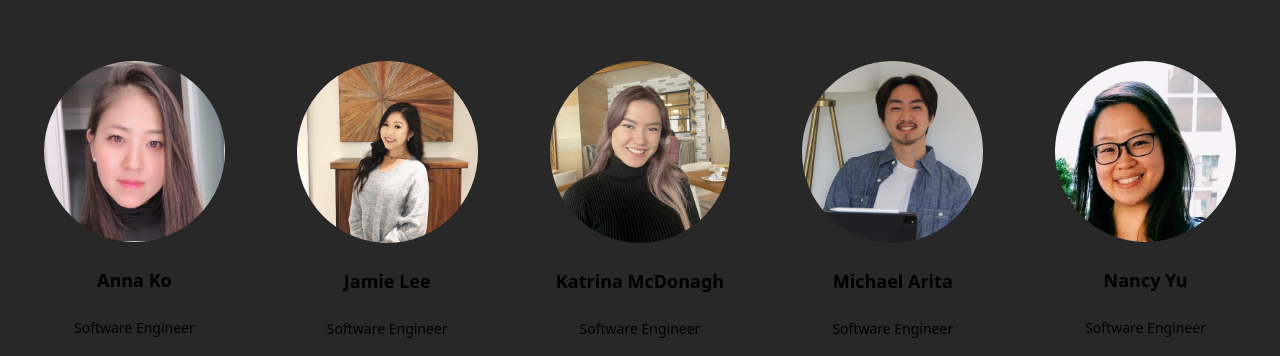
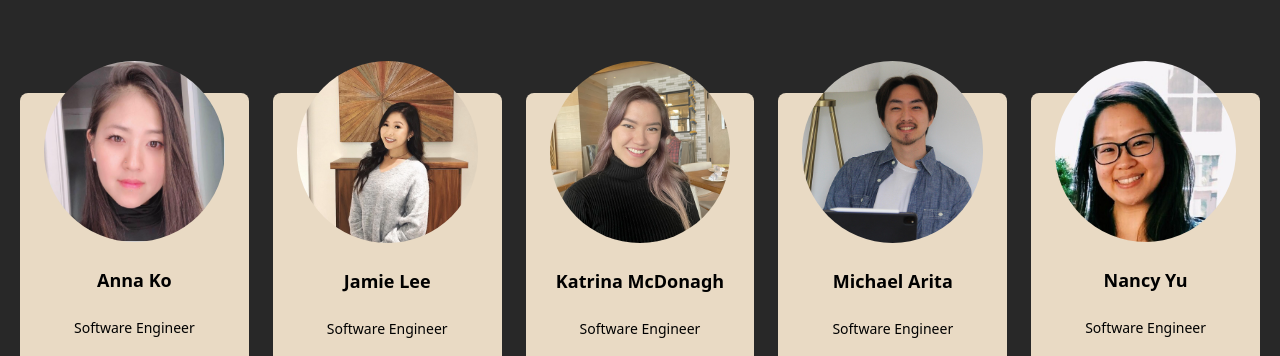
Before and after one commit to annako-io/getreaper, a website: page index.html in a window 1280 px wide. Shown: the part 2647-3003 px from the top of the page. Drawn offline with Linux system fonts and the light colour scheme.

Commit message:
revert color glitch and clean comments

```diff
--- a/index.html
+++ b/index.html
@@ -22,7 +22,6 @@
 
       <!-- Menu Items -->
       <div class="hidden space-x-6 text-aLightGrey md:flex">
-        <!-- COLOR CHANGE -->
         <a href="#features" class="hover:text-darkGrayishBlue">Demo</a>
         <a href="#team" class="hover:text-darkGrayishBlue">Team</a>
         <a href="https://github.com/oslabs-beta/ReaPer" class="hover:text-darkGrayishBlue">GitHub</a>
@@ -46,7 +45,7 @@
     <!-- Mobile Menu -->
     <div class="bg-opacity-50 md:hidden">
       <div id="menu"
-        class="absolute flex-col items-center self-end py-8 mt-10 space-y-6 font-bold bg-white sm:w-auto sm:self-center left-6 right-6 drop-shadow-md">
+        class="absolute flex-col items-center hidden self-end py-8 mt-10 space-y-6 font-bold bg-white sm:w-auto sm:self-center left-6 right-6 drop-shadow-md">
         <a href="#features">Demo</a>
         <a href="#team">Team</a>
         <a href="https://github.com/oslabs-beta/ReaPer">GitHub</a>
@@ -69,7 +68,6 @@
         <p class="max-w-sm text-center text-darkGrayishBlue md:text-left">Improve your React application's performance.
         </p>
         <div class="flex justify-center md:justify-start">
-          <!-- COLOR CHANGE -->
           <a href="#" class="p-3 px-6 pt-2 text-white bg-brightRed rounded-full baseline hover:bg-brightRedLight">Get
             Started</a>
         </div>
@@ -94,7 +92,8 @@
               Demo
             </h2>
             <p class="max-w-sm text-center text-darkGrayishBlue md:text-left">
-            With ReaPer, developers can start and end a session to record render event data to see a dashboard of render
+              With ReaPer, developers can start and end a session to record render event data to see a dashboard of
+              render
               data details and information on how the virtual DOM and each component's performance changes during a
               session.
             </p>
@@ -125,7 +124,6 @@
           <!-- List Item 1 -->
           <div class="flex flex-col space-y-3 md:space-y-0 md:space-x-6 md:flex-row">
             <!-- Heading -->
-          <!-- COLOR CHANGE X3 -->
             <div class="rounded-l-full bg-brightRedSupLight md:bg-transparent">
               <div class="flex items-center space-x-2">
                 <div class="px-4 py-2 text-white rounded-full md:py-1 bg-brightRed">
@@ -151,7 +149,6 @@
           <!-- List Item 2 -->
           <div class="flex flex-col space-y-3 md:space-y-0 md:space-x-6 md:flex-row">
             <!-- Heading -->
-          <!-- COLOR CHANGE X3 -->
             <div class="rounded-l-full bg-brightRedSupLight md:bg-transparent">
               <div class="flex items-center space-x-2">
                 <div class="px-4 py-2 text-white rounded-full md:py-1 bg-brightRed">
@@ -177,7 +174,6 @@
           <!-- List Item 3 -->
           <div class="flex flex-col space-y-3 md:space-y-0 md:space-x-6 md:flex-row">
             <!-- Heading -->
-          <!-- COLOR CHANGE X3 -->
             <div class="rounded-l-full bg-brightRedSupLight md:bg-transparent">
               <div class="flex items-center space-x-2">
                 <div class="px-4 py-2 text-white rounded-full md:py-1 bg-brightRed">
@@ -204,7 +200,6 @@
           <!-- List Item 4 -->
           <div class="flex flex-col space-y-3 md:space-y-0 md:space-x-6 md:flex-row">
             <!-- Heading -->
-          <!-- COLOR CHANGE X3 -->
             <div class="rounded-l-full bg-brightRedSupLight md:bg-transparent">
               <div class="flex items-center space-x-2">
                 <div class="px-4 py-2 text-white rounded-full md:py-1 bg-brightRed">
@@ -231,7 +226,6 @@
           <!-- List Item 5 -->
           <div class="flex flex-col space-y-3 md:space-y-0 md:space-x-6 md:flex-row">
             <!-- Heading -->
-          <!-- COLOR CHANGE X3 -->
             <div class="rounded-l-full bg-brightRedSupLight md:bg-transparent">
               <div class="flex items-center space-x-2">
                 <div class="px-4 py-2 text-white rounded-full md:py-1 bg-brightRed">
@@ -267,8 +261,8 @@
       </h2>
       <!-- Team Members Container -->
       <div class="flex flex-col mt-24 md:flex-row md:space-x-6">
-        <!-- Team Member 1 - COLOR CHANGE x2 -->
-        <div class="flex flex-col items-center p-6 space-y-6 rounded-lg bg-beige md: w-1/5">
+        <!-- Team Member 1 -->
+        <div class="flex flex-col items-center p-6 space-y-6 rounded-lg bg-beigeForTeam md: w-1/5">
           <img src="./img/t-anna.png" class="w-35 -mt-14 rounded-full" alt="">
           <h5 class="text-lg font-bold">Anna Ko</h5>
           <p class="text-sm text-darkerGrey">Software Engineer</p>
@@ -283,7 +277,7 @@
         </div>
 
         <!-- Team Member 2 -->
-        <div class="flex flex-col items-center p-6 space-y-6 rounded-lg bg-beige md: w-1/5">
+        <div class="flex flex-col items-center p-6 space-y-6 rounded-lg bg-beigeForTeam md: w-1/5">
           <img src="./img/t-jamie.png" class="w-35 -mt-14 rounded-full" alt="">
           <h5 class="text-lg font-bold">Jamie Lee</h5>
           <p class="text-sm text-darkerGrey">Software Engineer</p>
@@ -298,7 +292,7 @@
         </div>
 
         <!-- Team Member 3 -->
-        <div class="flex flex-col items-center p-6 space-y-6 rounded-lg bg-beige md: w-1/5">
+        <div class="flex flex-col items-center p-6 space-y-6 rounded-lg bg-beigeForTeam md: w-1/5">
           <img src="./img/t-katrina.png" class="w-35 -mt-14 rounded-full" alt="">
           <h5 class="text-lg font-bold">Katrina McDonagh</h5>
           <p class="text-sm text-darkerGrey">Software Engineer</p>
@@ -313,7 +307,7 @@
         </div>
 
         <!-- Team Member 4 -->
-        <div class="flex flex-col items-center p-6 space-y-6 rounded-lg bg-beige md: w-1/5">
+        <div class="flex flex-col items-center p-6 space-y-6 rounded-lg bg-beigeForTeam md: w-1/5">
           <img src="./img/t-michael.png" class="w-35 -mt-14 rounded-full" alt="">
           <h5 class="text-lg font-bold">Michael Arita</h5>
           <p class="text-sm text-darkerGrey">Software Engineer</p>
@@ -328,7 +322,7 @@
         </div>
 
         <!-- Team Member 5 -->
-        <div class="flex flex-col items-center p-6 space-y-6 rounded-lg bg-beige md: w-1/5">
+        <div class="flex flex-col items-center p-6 space-y-6 rounded-lg bg-beigeForTeam md: w-1/5">
           <img src="./img/t-nancy.png" class="w-35 -mt-14 rounded-full" alt="">
           <h5 class="text-lg font-bold">Nancy Yu</h5>
           <p class="text-sm text-darkerGrey">Software Engineer</p>
@@ -346,7 +340,6 @@
   </section>
 
   <!-- Call to Action Section -->
-  <!-- COLOR CHANGE -->
   <section id="cta" class="bg-brightRed">
     <!-- Flex Container -->
     <div
@@ -354,7 +347,7 @@
       <h2 class="text-5xl font-bold leading-tight text-cener text-white md:text-4xl md:max-w-xl md:text-left">
         Simplify improving React performance
       </h2>
-      <!-- Button - COLOR CHANGE x2 -->
+      <!-- Button -->
       <div>
         <a href="#get-started"
           class="p-3 px-6 pt-2 text-brightRed bg-white  rounded-full shadow-2xl baseline hover:bg-lightBlue">
@@ -364,7 +357,7 @@
     </div>
   </section>
 
-  <!-- Footer - COLOR CHANGE -->
+  <!-- Footer -->
   <footer class="bg-aLightGrey">
     <!-- Flex Container -->
     <div class="container flex flex-col-reverse justify-between px-6 py-10 mx-auto space-y-8 md:flex-row md:space-y-0">
@@ -401,7 +394,7 @@
         </div>
       </div>
 
-      <!-- List Container - COLOR CHANGE -->
+      <!-- List Container -->
       <div class="flex justify-around space-x-32">
         <div class="flex flex-col space-y-3  text-darkBlue">
           <a href="#get-started" class="hover:text-brightRed">Demo</a>
```
Lines whose indentation alone changed are shown as unchanged.
